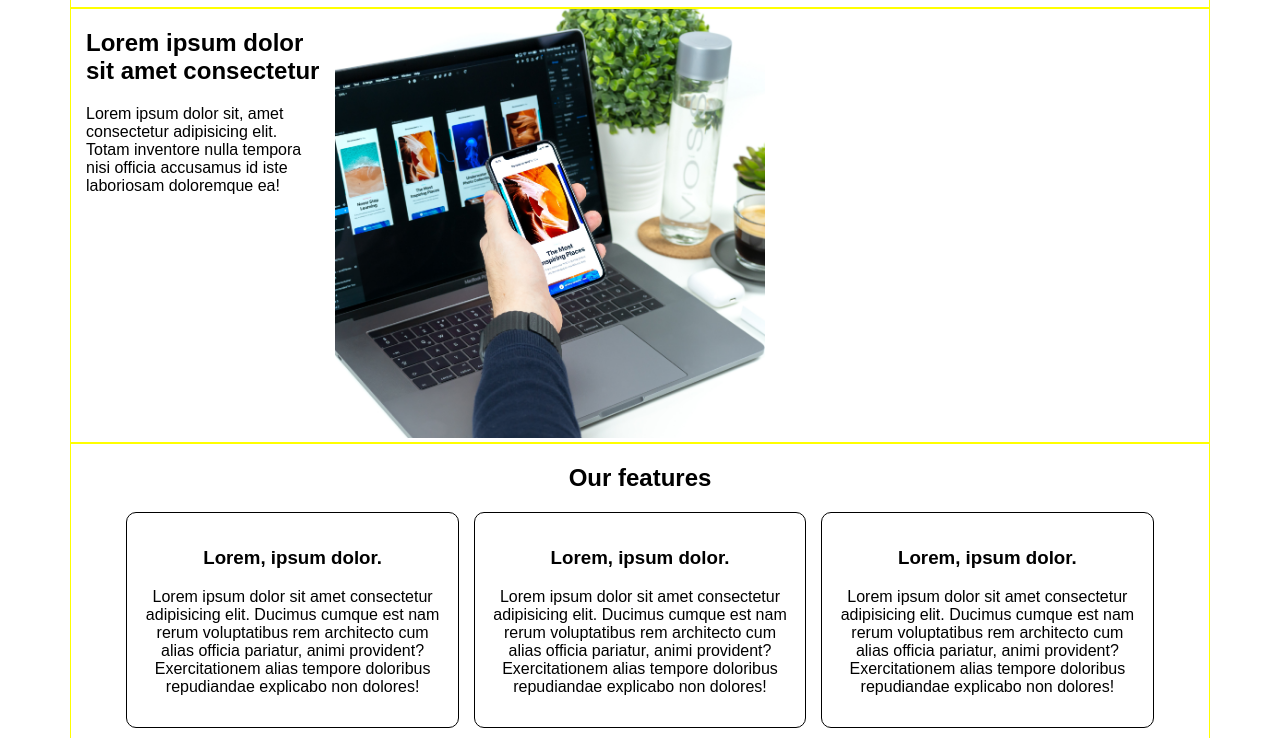
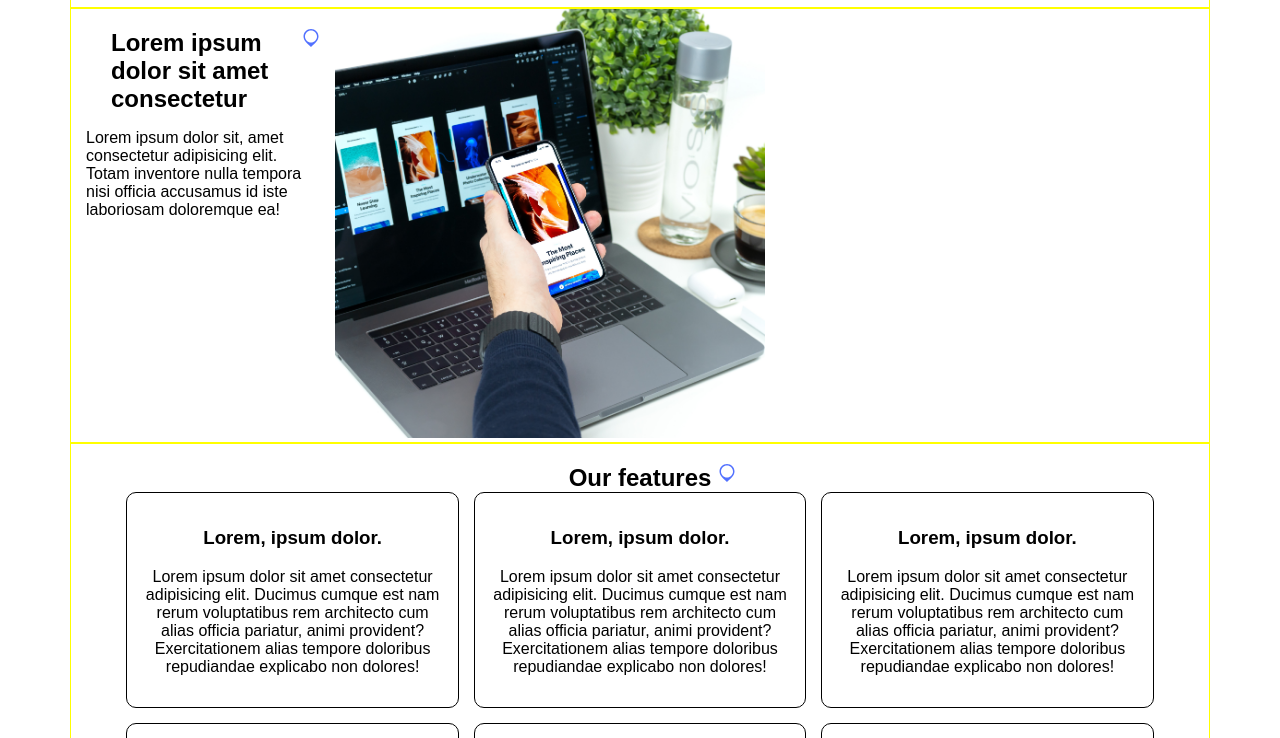
Before and after one commit to akmatov-rinat-2021/practic-media-mobile, a plain HTML site: page index.html in a window 1280 px wide. Shown: the part 62-800 px from the top of the page. Drawn offline with Linux system fonts and the light colour scheme.

Commit message:
add icons

```diff
--- a/css/style.css
+++ b/css/style.css
@@ -88,6 +88,24 @@ body {
 .footer {
   text-align: center;
 }
+.titles {
+  display: inline-block;
+  padding: 0 25px;
+  margin-bottom: 0;
+  position: relative;
+}
+.titles::before {
+  content: "";
+  background-image: url("/icons/location.svg");
+  position: absolute;
+  right: 0;
+  stroke-width: 10px;
+  width: 18px;
+  height: 18px;
+  background-repeat: no-repeat;
+  background-position: center;
+  background-size: cover;
+}
 
 @media (min-width: 768px) {
   .about-inner {
--- a/index.html
+++ b/index.html
@@ -49,7 +49,7 @@
         <div class="container">
           <div class="about-inner">
             <div class="about-col">
-              <h1>Lorem ipsum dolor sit amet consectetur</h1>
+              <h1 class="titles">Lorem ipsum dolor sit amet consectetur</h1>
               <p>
                 Lorem ipsum dolor sit, amet consectetur adipisicing elit. Totam
                 inventore nulla tempora nisi officia accusamus id iste
@@ -64,7 +64,7 @@
       </section>
       <section class="features">
         <div class="container">
-          <h2>Our features</h2>
+          <h2 class="titles">Our features</h2>
           <ul class="features-list">
             <li>
               <h3>Lorem, ipsum dolor.</h3>
@@ -125,7 +125,7 @@
       </section>
       <section class="news">
         <div class="container">
-          <h2>Our latest news</h2>
+          <h2 class="titles">Our latest news</h2>
           <ul class="news-list">
             <li>
               <img src="img/photo2.jpg" alt="" />
```
Also changed, not shown: icons/arrow-27.svg (added), icons/arrow-28.svg (added), icons/email.svg (added), icons/github-1.svg (added), icons/github-5.svg (added), icons/iconmonstr-email-4.svg (added), icons/location-pin-thin.svg (added), icons/location.svg (added), icons/mail-thin.svg (added), icons/star-6.svg (added), icons/star-7.svg (added), icons/telegram-5.svg (added), icons/whatsapp-1.svg (added).
